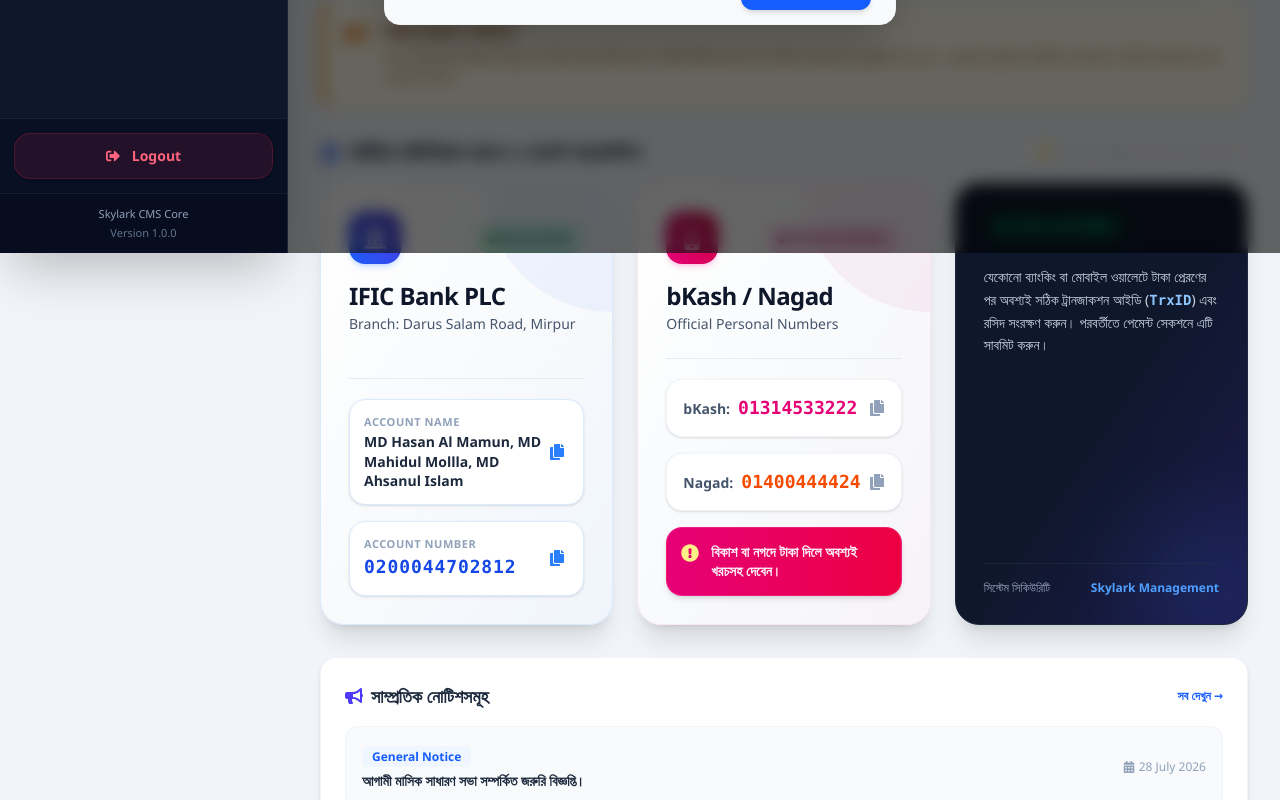
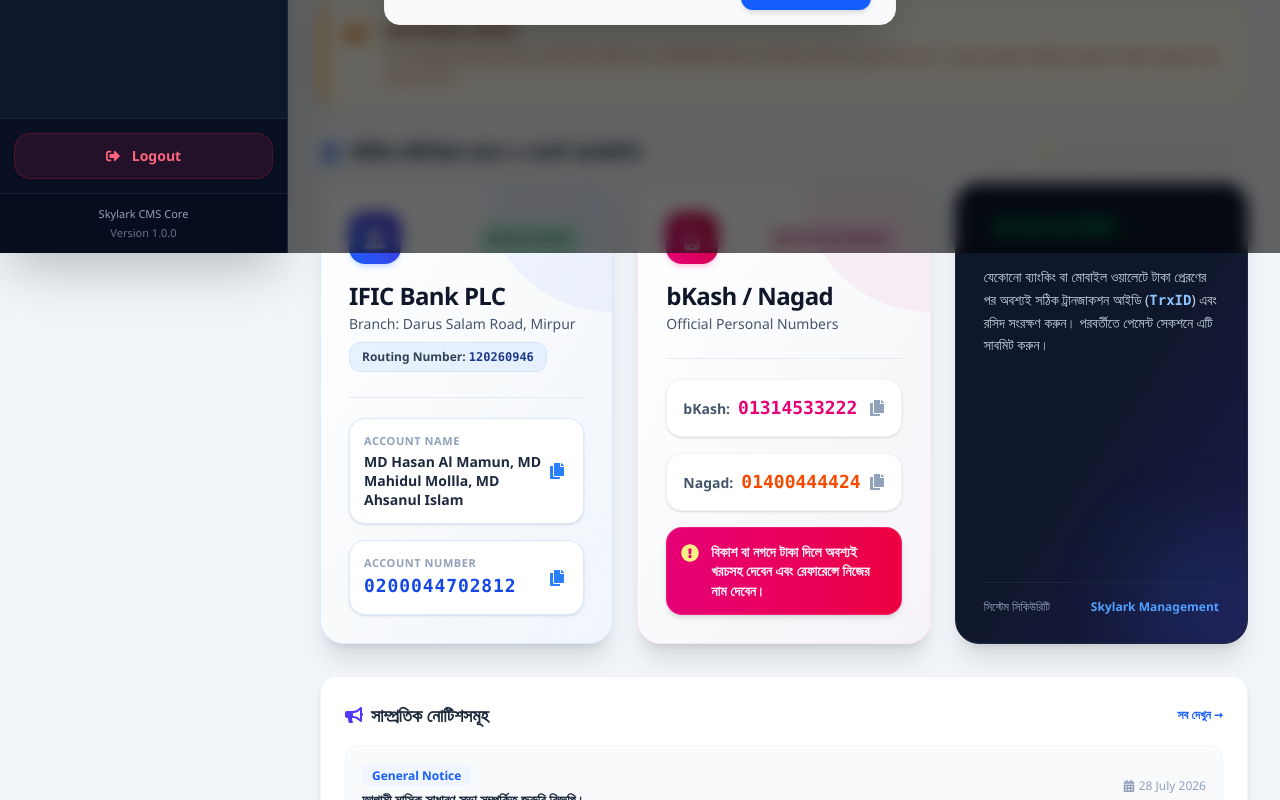
Before and after one commit to rayhan1823-a/Skylark-Cooperative-System, a React app in the folder frontend/: page / in a window 1280 px wide. Shown: the part 547-1347 px from the top of the page. Built offline with nearby package versions, Linux system fonts and the light colour scheme; no server answers; sample sign-in values are in the browser's storage; the HTML template or start-up script is replaced by a standard one.

Commit message:
Add routing number to IFIC bank card and update bKash Nagad payment notice

```diff
--- a/frontend/src/pages/Home.jsx
+++ b/frontend/src/pages/Home.jsx
@@ -157,6 +157,11 @@
 
               <h4 className="font-extrabold text-slate-900 text-2xl tracking-tight">IFIC Bank PLC</h4>
               <p className="text-sm font-medium text-slate-600 mt-0.5">Branch: Darus Salam Road, Mirpur</p>
+
+              {/* Routing Number Added */}
+              <div className="mt-2 text-xs font-semibold text-slate-700 bg-blue-100/60 px-3 py-1.5 rounded-xl inline-block border border-blue-200/50">
+                Routing Number: <span className="font-mono text-blue-900 font-bold">120260946</span>
+              </div>
             </div>
 
             <div className="mt-6 pt-5 border-t border-slate-200/80 space-y-4">
@@ -196,7 +201,7 @@
             </div>
           </div>
 
-          {/* 2. bKash / Nagad Card (Without Rocket, Larger Text & Notice) */}
+          {/* 2. bKash / Nagad Card */}
           <div className="bg-gradient-to-br from-white via-slate-50 to-pink-50/50 p-7 rounded-3xl shadow-xl border border-pink-100 hover:shadow-2xl transition-all duration-300 relative overflow-hidden flex flex-col justify-between group">
             <div className="absolute top-0 right-0 w-32 h-32 bg-pink-600/5 rounded-bl-full pointer-events-none transition group-hover:scale-110"></div>
 
@@ -246,11 +251,11 @@
                 </span>
               </div>
 
-              {/* Notice Inside bKash/Nagad Card (Without Rocket) */}
+              {/* Notice Updated with Expense & Reference Instruction */}
               <div className="mt-4 bg-gradient-to-r from-pink-600 to-rose-600 text-white p-3.5 rounded-2xl shadow-md flex items-start gap-3 border border-pink-400/30">
                 <FaExclamationCircle className="text-yellow-200 shrink-0 mt-0.5 text-lg" />
                 <p className="text-xs lg:text-sm font-bold leading-snug text-pink-50">
-                  বিকাশ বা নগদে টাকা দিলে অবশ্যই খরচসহ দেবেন।
+                  বিকাশ বা নগদে টাকা দিলে অবশ্যই খরচসহ দেবেন এবং রেফারেন্সে নিজের নাম দেবেন।
                 </p>
               </div>
 
```
